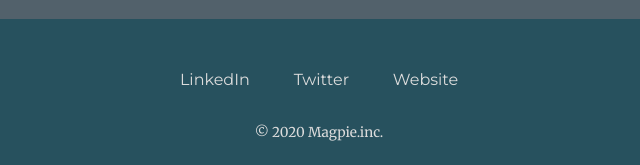
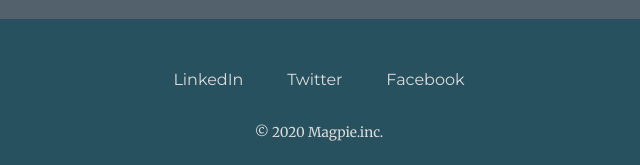
Before and after one commit to genteelmagpie/main, a plain HTML site: page index.html in a window 1280 px wide. Shown: the part 2354-2519 px from the top of the page, 321-961 px from the left. Drawn offline with Linux system fonts and the light colour scheme; a web font is replaced by a local one.

Commit message:
Update index.html

```diff
--- a/index.html
+++ b/index.html
@@ -55,7 +55,7 @@
 <div class="bottom-container">
   <a class="footer-link" href="https://www.linkedin.com/">LinkedIn</a>
   <a class="footer-link" href="https://twitter.com/">Twitter</a>
-  <a class="footer-link" href="https://www.appbrewery.co/">Website</a>
+  <a class="footer-link" href="https://www.facebook.co/">Facebook</a>
   <p class="copyright">© 2020 Magpie.inc.</p>
 </div>
 
```
